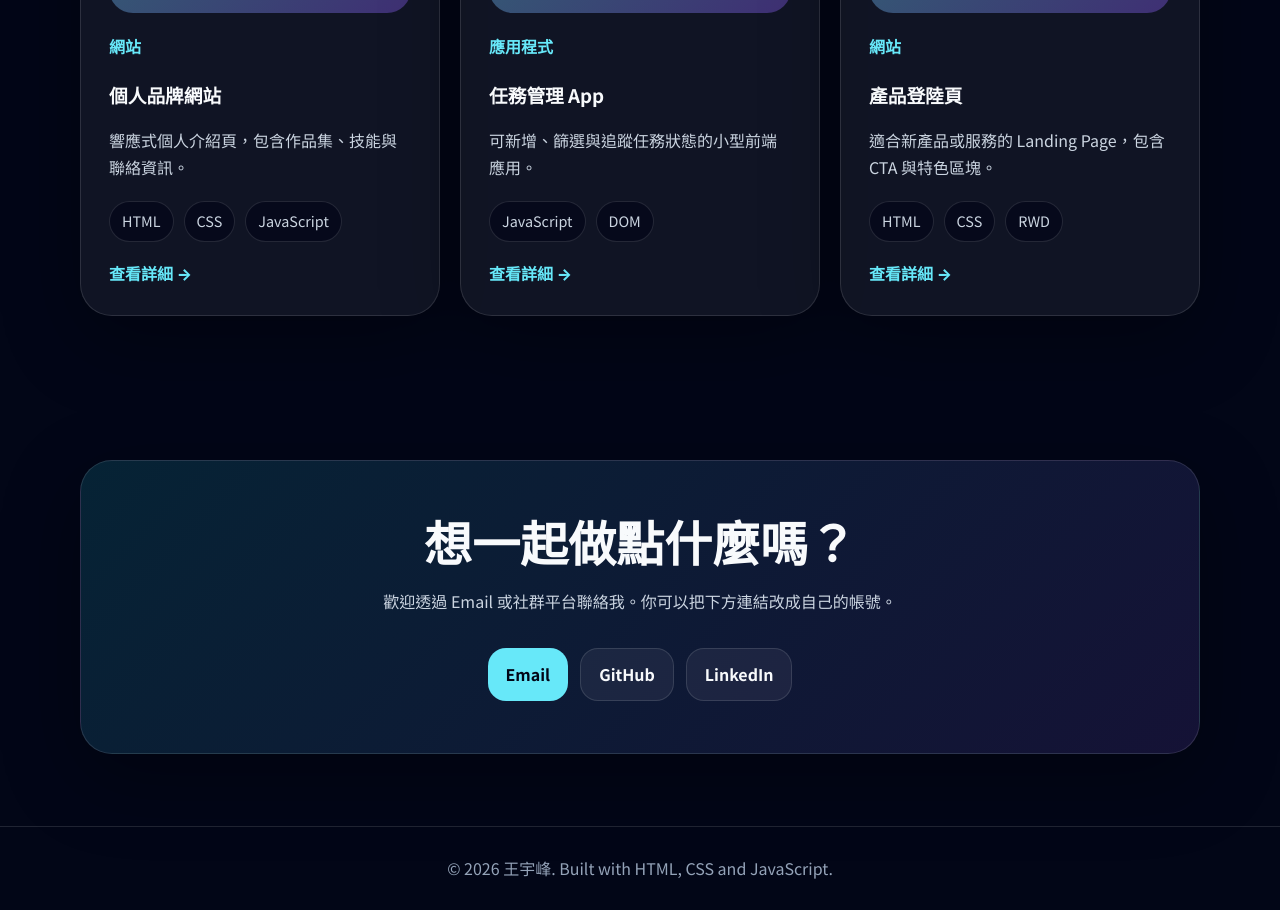
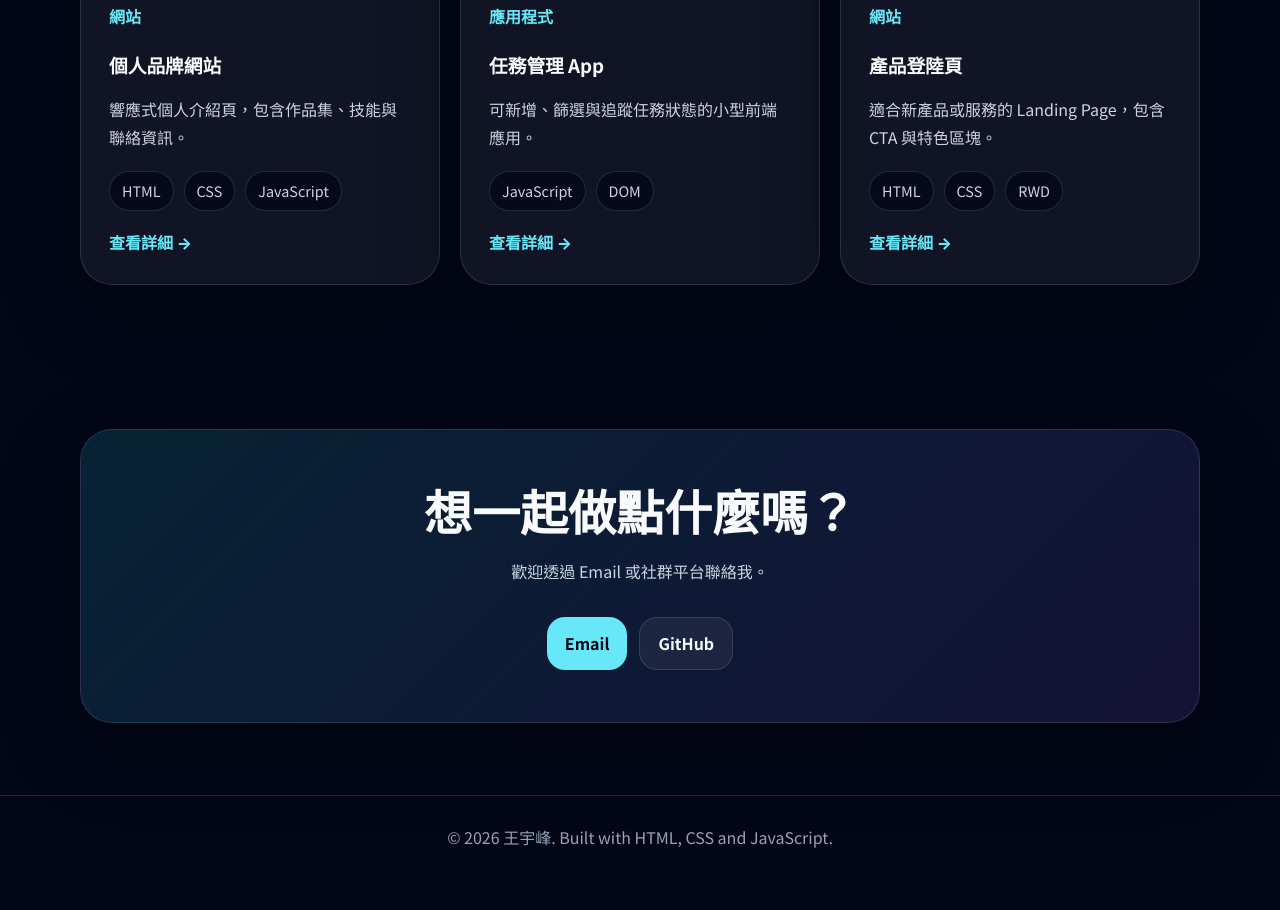
Before and after one commit to YeeAlex2016-gif/my-repository, a plain HTML site: page index.html in a window 1280 px wide. Shown: the part 1723-2633 px from the top of the page. After the commit the page ends 2603 px from the top, so only its background shows below. Drawn offline with Linux system fonts and the light colour scheme.

Commit message:
Revise personal webpage content and links
Updated personal introduction and contact information.

```diff
--- a/index.html
+++ b/index.html
@@ -38,8 +38,8 @@
     <section class="hero container" id="home">
       <div class="hero-content reveal">
         <p class="eyebrow">📍 Taichung, Taiwan</p>
-        <h1>嗨，我是 <span>王宇峰</span><br>打造能被看見的個人網頁。</h1>
-        <p class="hero-text">我喜歡把想法做成清楚、好用、具美感的數位產品。這個網站可作為個人履歷、作品集與聯絡頁面，也能直接部署到 GitHub Pages。</p>
+        <h1>嗨，我是 <span>王宇峰</span><br>這是我的個人網頁。</h1>
+        <p class="hero-text">這個網站可作為個人履歷、作品集與聯絡頁面。</p>
         <div class="hero-actions">
           <a class="button primary" href="#projects">查看作品 →</a>
           <a class="button secondary" href="resume.pdf" download>下載履歷 ↓</a>
@@ -115,11 +115,11 @@
     <section class="container section" id="contact">
       <div class="contact-card reveal">
         <h2>想一起做點什麼嗎？</h2>
-        <p>歡迎透過 Email 或社群平台聯絡我。你可以把下方連結改成自己的帳號。</p>
+        <p>歡迎透過 Email 或社群平台聯絡我。</p>
         <div class="contact-actions">
-          <a class="button primary" href="mailto:your.email@example.com">Email</a>
-          <a class="button secondary" href="https://github.com/yourname" target="_blank" rel="noreferrer">GitHub</a>
-          <a class="button secondary" href="https://www.linkedin.com/in/yourname" target="_blank" rel="noreferrer">LinkedIn</a>
+          <a class="button primary" href="mailto:1213alex2016@gmail.com">Email</a>
+          <a class="button secondary" href="https://github.com/YeeAlex2016-gif" target="_blank" rel="noreferrer">GitHub</a>
+          <!-- <a class="button secondary" href="https://www.linkedin.com/in/yourname" target="_blank" rel="noreferrer">LinkedIn</a> -->
         </div>
       </div>
     </section>
```
